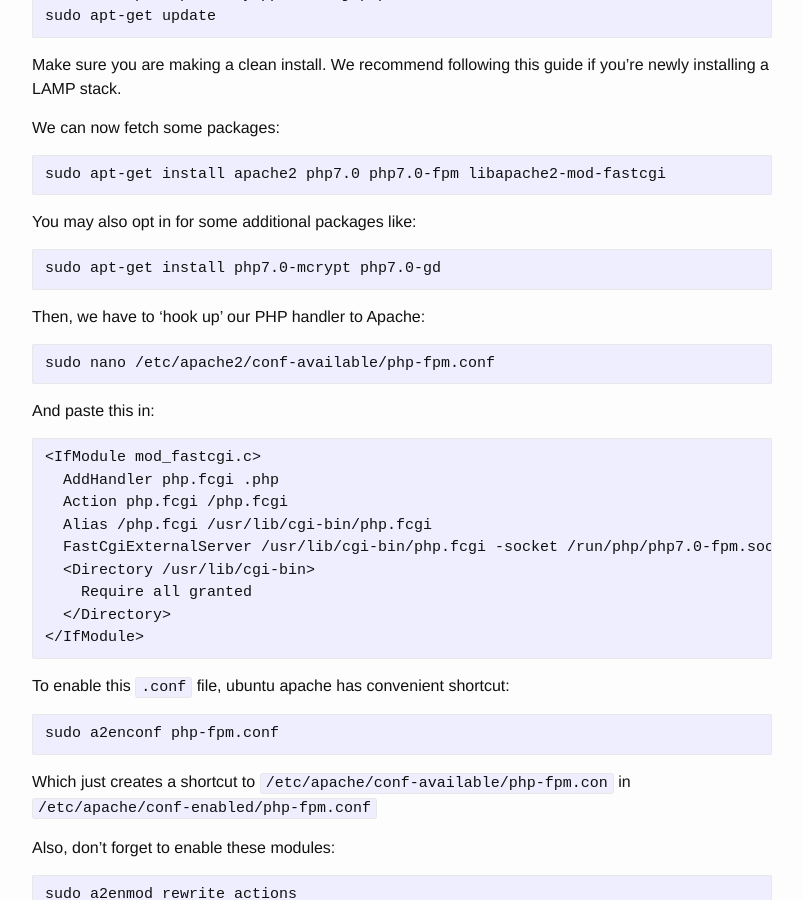
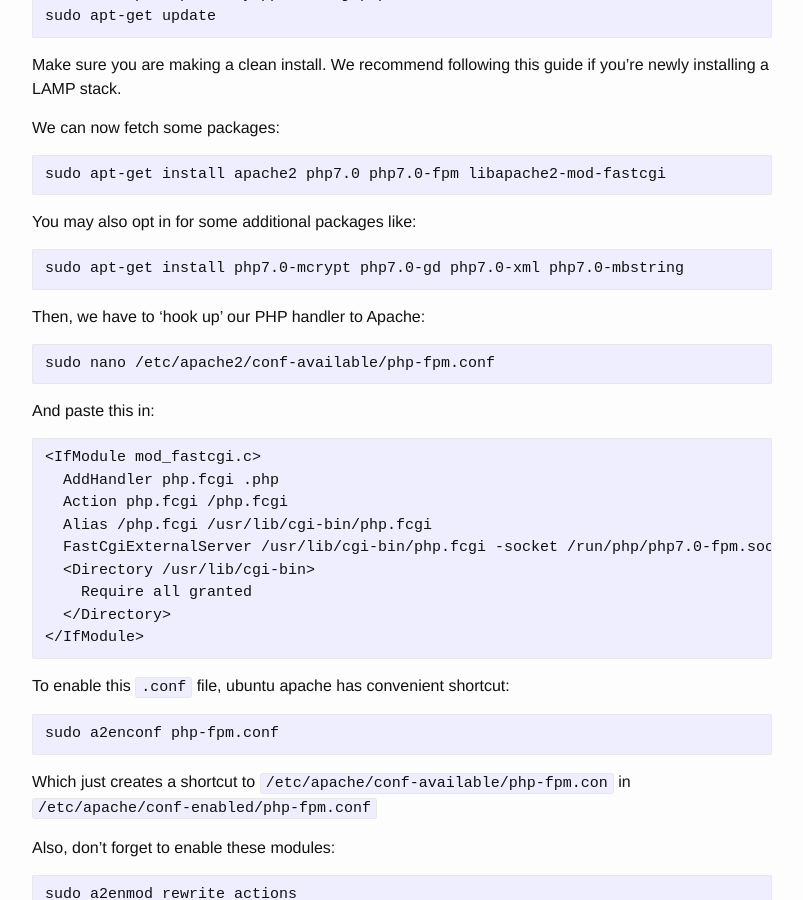
Before and after one commit to gskema/gskema.github.io, a Jekyll site: the page built from _posts/2016-02-18-how-to-install-php7-lamp-server-on-ubuntu.md, in a window 1280 px wide and 900 px high, scrolled down 308 px. Shown: the whole window, without its empty margins (238-1041 px from the left). Built offline with Jekyll 4.4.1, drawn with Linux system fonts in a browser that asks for light colours; comment, search, counter and statistics services are not loaded.

Commit message:
[*] Add xml and mbstring as recommended packages

```diff
--- a/_posts/2016-02-18-how-to-install-php7-lamp-server-on-ubuntu.md
+++ b/_posts/2016-02-18-how-to-install-php7-lamp-server-on-ubuntu.md
@@ -24,7 +24,7 @@ We can now fetch some packages:
 
 You may also opt in for some additional packages like:
 
-    sudo apt-get install php7.0-mcrypt php7.0-gd
+    sudo apt-get install php7.0-mcrypt php7.0-gd php7.0-xml php7.0-mbstring
 
 
 Then, we have to 'hook up' our PHP handler to Apache:
```
